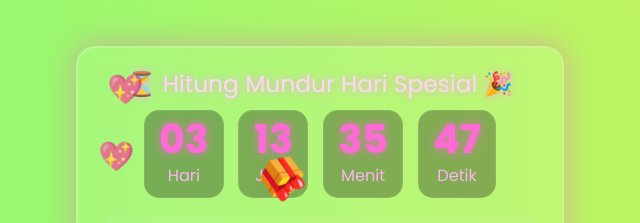
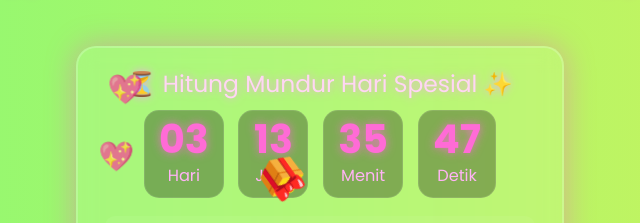
Before and after one commit to bobby175/wulanchan, a plain HTML site: page index.html in a window 1280 px wide. Shown: the part 236-459 px from the top of the page, 320-960 px from the left. Drawn offline with Linux system fonts and the light colour scheme.

Commit message:
Update countdown title emoji in index.html

```diff
--- a/index.html
+++ b/index.html
@@ -39,7 +39,7 @@
 
 
         <div id="birthdayCountdown">
-            <div class="countdown-title">⏳ Hitung Mundur Hari Spesial 🎉</div>
+            <div class="countdown-title">⏳ Hitung Mundur Hari Spesial ✨</div>
             <div class="countdown-display">
                 <div class="countdown-unit">
                     <div id="countdownDays" class="countdown-number">00</div>
```
